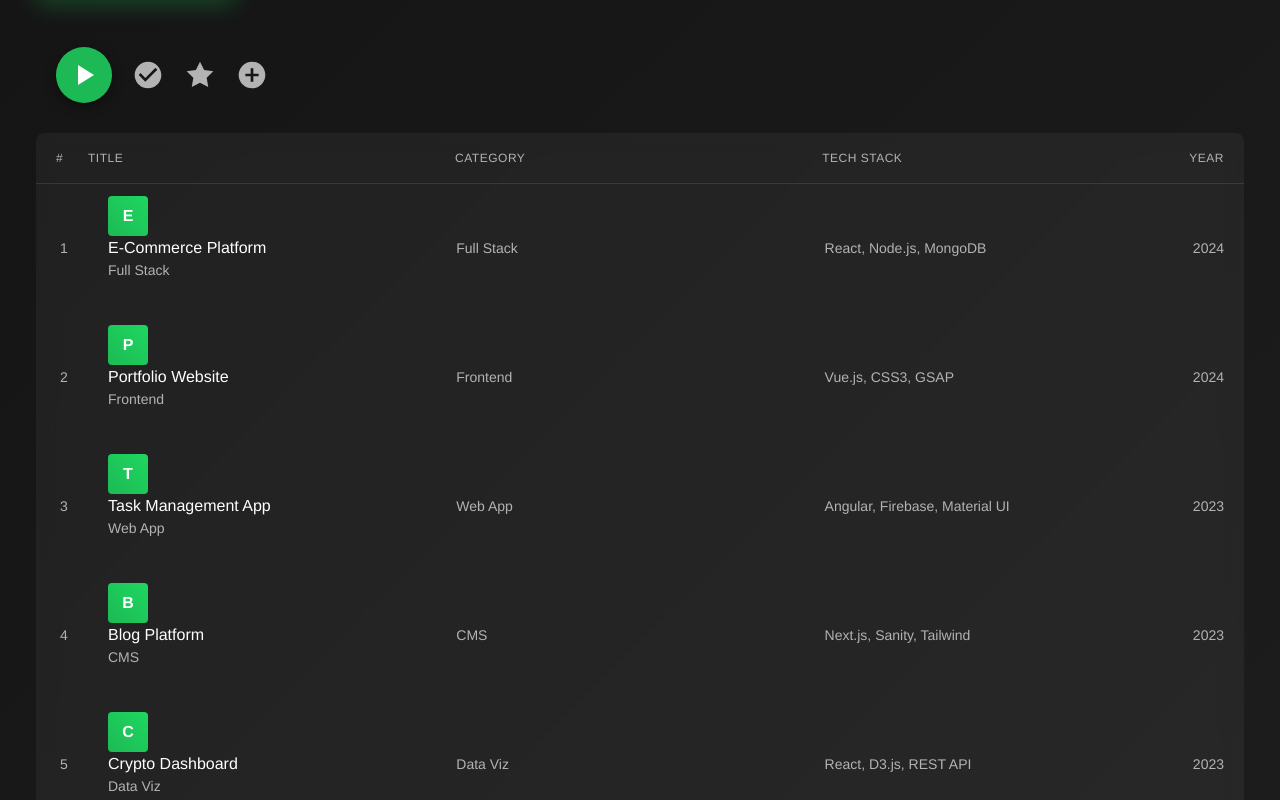
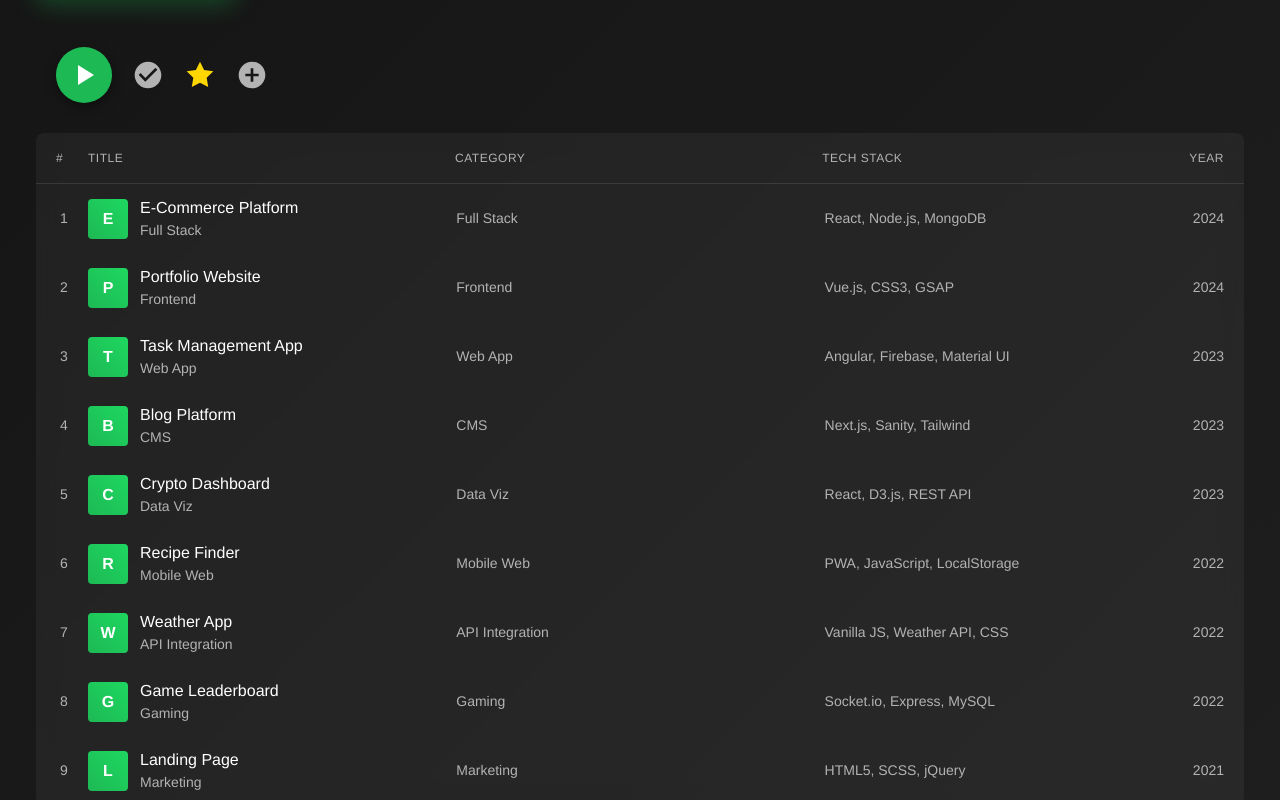
Before and after one commit to rklad/Senior-Portfolio, a plain HTML site: page projects.html in a window 1280 px wide. Shown: the part 939-1739 px from the top of the page. Drawn offline with nearby package versions, Linux system fonts and the light colour scheme; a web font is replaced by a local one.

Commit message:
NOW i fixed it

```diff
--- a/projects.html
+++ b/projects.html
@@ -60,7 +60,7 @@
             <svg class="control-icon" viewBox="0 0 24 24" fill="currentColor">
                 <path d="M12 2C6.48 2 2 6.48 2 12s4.48 10 10 10 10-4.48 10-10S17.52 2 12 2zm-2 15l-5-5 1.41-1.41L10 14.17l7.59-7.59L19 8l-9 9z"/>
             </svg>
-            <svg class="control-icon" viewBox="0 0 24 24" fill="currentColor">
+            <svg class="control-icon" viewBox="0 0 24 24" fill="gold">
                 <path d="M12 2l3.09 6.26L22 9.27l-5 4.87 1.18 6.88L12 17.77l-6.18 3.25L7 14.14 2 9.27l6.91-1.01L12 2z"/>
             </svg>
             <svg class="control-icon" viewBox="0 0 24 24" fill="currentColor">
--- a/style.css
+++ b/style.css
@@ -222,7 +222,7 @@
             object-fit: cover;
         }
 
-        .track-info {
+        .phone-info {
             padding: 0 20px;
             margin-bottom: 20px;
             text-align: left;
@@ -831,6 +831,7 @@ li.skills:nth-child(even)::before {
         }
 
         .track-info {
+            display: flex;
             align-items: center;
             gap: 12px;
         }
```
Also changed, not shown: index.html (+1 -1 lines).
